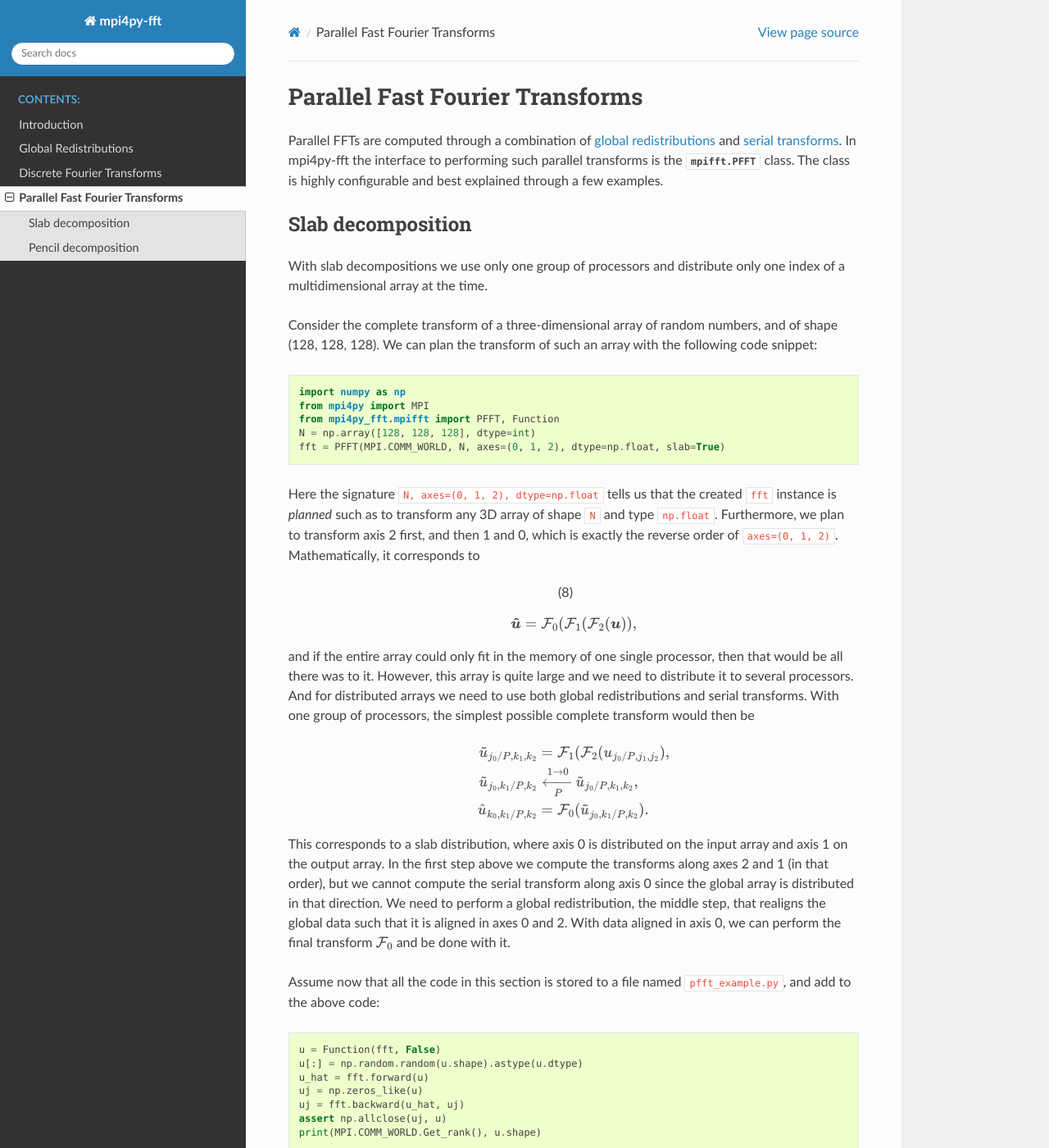
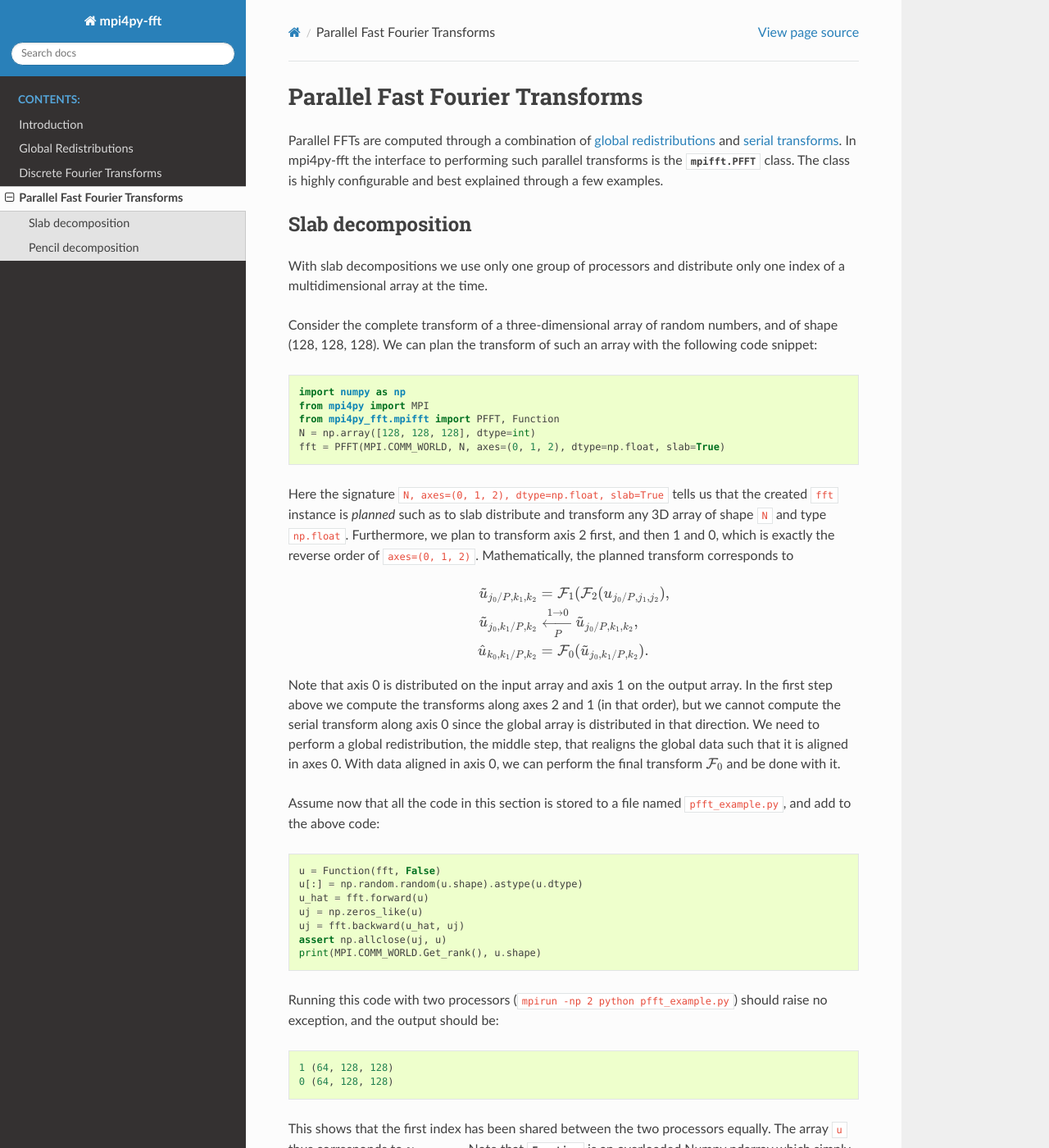
Before and after one commit to mpi4py/mpi4py-fft, a Sphinx documentation site: the page built from docs/source/parallel.rst, in a window 1280 px wide and 1400 px high. Shown: the whole window at 82% size. Built offline with Sphinx 7.4.7 and the Read the Docs theme 2.0.0, drawn with Linux system fonts in a browser that asks for light colours; some of the changed text lies outside the part shown.

Commit message:
Minor changes to documentation

```diff
--- a/docs/source/dft.rst
+++ b/docs/source/dft.rst
@@ -40,7 +40,7 @@ However, there is a minor difference. Numpy performs by default the
 forward as shown in :eq:`dft`. These are merely different conventions and
 not important as long as one is aware of them. We use
 the scaling on the forward transform simply because this follows naturally
-when using the harmonic functions :math:`e^{2 \pi k x}` as basis functions
+when using the harmonic functions :math:`e^{i k x}` as basis functions
 when solving PDEs with the
 `spectral Galerkin method <https://github.com/spectralDNS/shenfun>`_ or
 the `spectral collocation method (see chap. 3) <https://people.maths.ox.ac.uk/trefethen/spectral.html>`_.
--- a/docs/source/parallel.rst
+++ b/docs/source/parallel.rst
@@ -22,23 +22,12 @@ the following code snippet::
     N = np.array([128, 128, 128], dtype=int)
     fft = PFFT(MPI.COMM_WORLD, N, axes=(0, 1, 2), dtype=np.float, slab=True)
 
-Here the signature ``N, axes=(0, 1, 2), dtype=np.float`` tells us that the
-created ``fft`` instance is *planned* such as to transform
-any 3D array of shape ``N`` and type ``np.float``. Furthermore, we plan to
-transform axis 2 first, and then 1 and 0, which is exactly the reverse order of
-``axes=(0, 1, 2)``. Mathematically, it corresponds to
-
-.. math::
-    :label: 3d_rfftn
-
-    \boldsymbol{\hat{u}} = \mathcal{F}_0(\mathcal{F}_1( \mathcal{F}_{2}(\boldsymbol{u})),
-
-and if the entire array could only fit in the memory of one single processor,
-then that would be all there was to it. However, this array is quite large and
-we need to distribute it to several processors. And for distributed arrays
-we need to use both global redistributions and serial transforms.
-With one group of processors, the simplest possible complete transform would
-then be
+Here the signature ``N, axes=(0, 1, 2), dtype=np.float, slab=True`` tells us
+that the created ``fft`` instance is *planned* such as to slab distribute and
+transform any 3D array of shape ``N`` and type ``np.float``. Furthermore, we
+plan to transform axis 2 first, and then 1 and 0, which is exactly the reverse
+order of ``axes=(0, 1, 2)``. Mathematically, the planned transform corresponds
+to
 
 .. math::
 
@@ -46,12 +35,12 @@ then be
     \tilde{u}_{j_0, k_1/P, k_2} &\xleftarrow[P]{1\rightarrow 0} \tilde{u}_{j_0/P, k_1, k_2}, \\
     \hat{u}_{k_0,k_1/P,k_2} &= \mathcal{F}_0(\tilde{u}_{j_0, k_1/P, k_2}).
 
-This corresponds to a slab distribution, where axis 0 is distributed on the
+Note that axis 0 is distributed on the
 input array and axis 1 on the output array. In the first step above we compute
 the transforms along axes 2 and 1 (in that order), but we cannot compute the
 serial transform along axis 0 since the global array is distributed in that
 direction. We need to perform a global redistribution, the middle step,
-that realigns the global data such that it is aligned in axes 0 and 2.
+that realigns the global data such that it is aligned in axes 0.
 With data aligned in axis 0, we can perform the final transform
 :math:`\mathcal{F}_{0}` and be done with it.
 
@@ -221,7 +210,6 @@ and the input and output arrays will be of shape::
     1 (64, 128, 64)
     0 (64, 128, 64)
 
-
     3 (64, 32, 128)
     2 (64, 32, 128)
     1 (64, 33, 128)
```
Also changed, not shown: other parts of docs/source/parallel.rst (+3 -3 lines).
